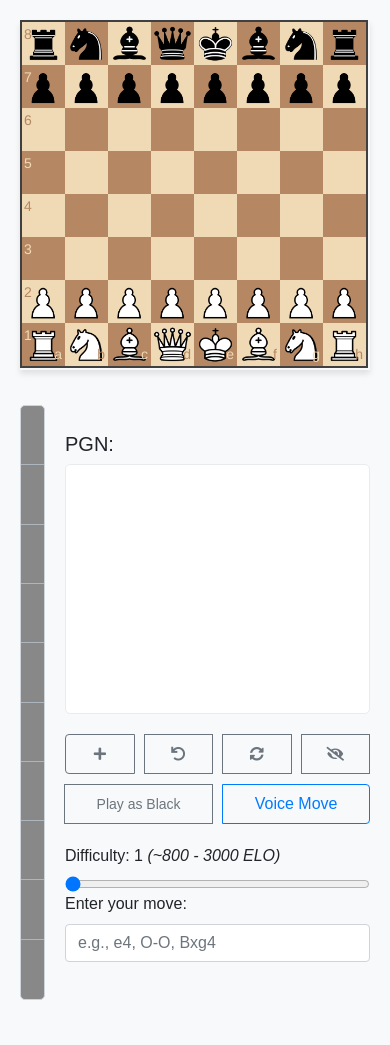
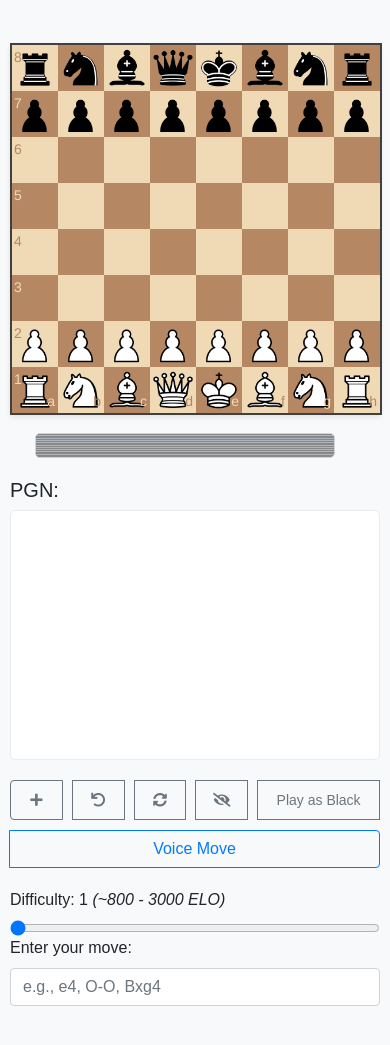
Before and after one commit to SterlingHsu/Blindfold-Chess-Trainer, a Flask app: page / in a window 390 px wide. Shown: the top 1045 px of the page. Run offline with Flask 3, Linux system fonts and the light colour scheme; some libraries are stand-ins or nearby versions.

Commit message:
slight ui improvements

```diff
--- a/static/css/styles.css
+++ b/static/css/styles.css
@@ -1,6 +1,6 @@
 html,
 body {
-  height: 100vh;
+  height: 100%;
   margin: 0;
   padding: 0;
   overflow-x: hidden;
@@ -16,43 +16,45 @@ body {
 }
 
 .container-fluid {
+  padding: 20px;
   display: flex;
   justify-content: center;
   align-items: center;
   min-height: 100vh;
-  padding: 20px;
 }
 
 .chess-container {
   display: flex;
-  flex-direction: row;
+  flex-wrap: wrap;
   justify-content: center;
-  align-items: flex-start;
-  flex-wrap: wrap;
+  align-items: center;
   gap: 30px;
   width: 100%;
   max-width: 1200px;
-  margin: 0 auto;
-  box-sizing: border-box;
 }
 
 .board-container {
   width: 100%;
-  max-width: 600px;
+  max-width: 500px;
+  display: flex;
+  justify-content: center;
+  align-items: center;
 }
 
 .side-panel {
   display: flex;
   gap: 20px;
-  justify-content: flex-start;
-  align-items: flex-start;
-  max-width: 600px;
+  justify-content: center;
+  align-items: center;
+  max-width: 500px;
 }
 
 #evaluation-container {
   display: flex;
   flex-direction: column;
   align-items: center;
+  justify-content: center;
+  height: 100%;
 }
 
 .controls-container {
@@ -97,7 +99,7 @@ body {
 }
 
 #evaluation-bar-container {
-  height: 595px;
+  height: 495px;
   width: 25px;
   background-color: #888;
   border: 1px solid #ced4da;
@@ -178,6 +180,7 @@ body {
     flex-direction: row;
     justify-content: center;
     width: 100%;
+    max-width: 100%;
   }
 
   .controls-container {
@@ -186,14 +189,45 @@ body {
   }
 }
 
-@media (max-width: 650px) {
+@media (max-width: 768px) {
   .container-fluid {
-    align-items: flex-start;
+    padding: 10px;
+  }
+
+  .chess-container {
+    gap: 20px;
+  }
+
+  .board-container,
+  .side-panel {
+    max-width: 100%;
   }
 
   .side-panel {
-    margin-top: 5px;
-    flex-direction: row;
+    flex-direction: column;
     align-items: center;
   }
+
+  #evaluation-bar-container {
+    height: 300px;
+  }
+
+  #evaluation-container {
+    width: 100%;
+    flex-direction: row;
+    justify-content: center;
+    gap: 20px;
+  }
+
+  #evaluation-bar-container {
+    height: 25px;
+    width: 300px;
+  }
+
+  #evaluation-bar {
+    height: 100%;
+    width: 50%;
+    left: 0;
+    transition: width 0.3s;
+  }
 }
```
